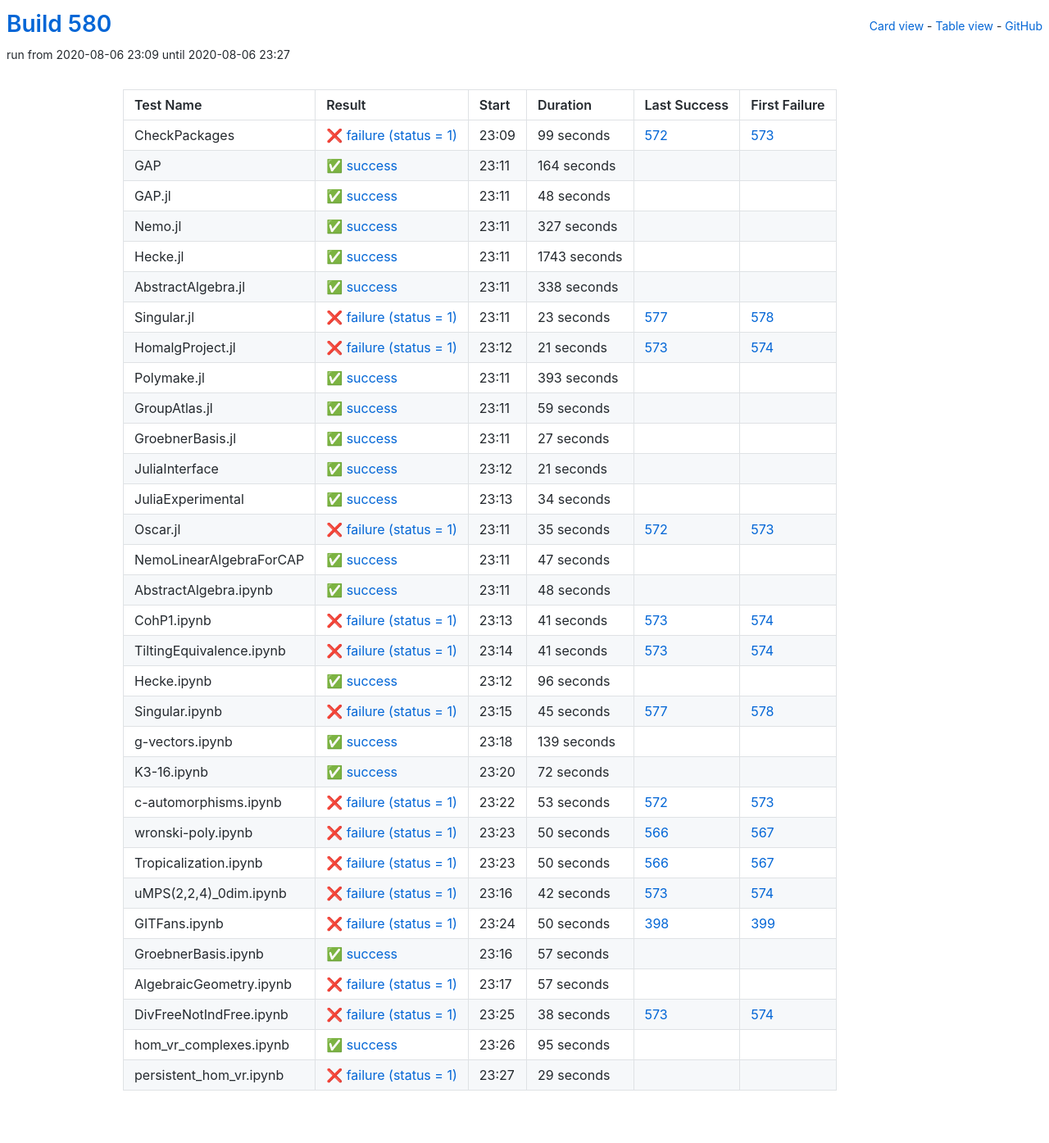
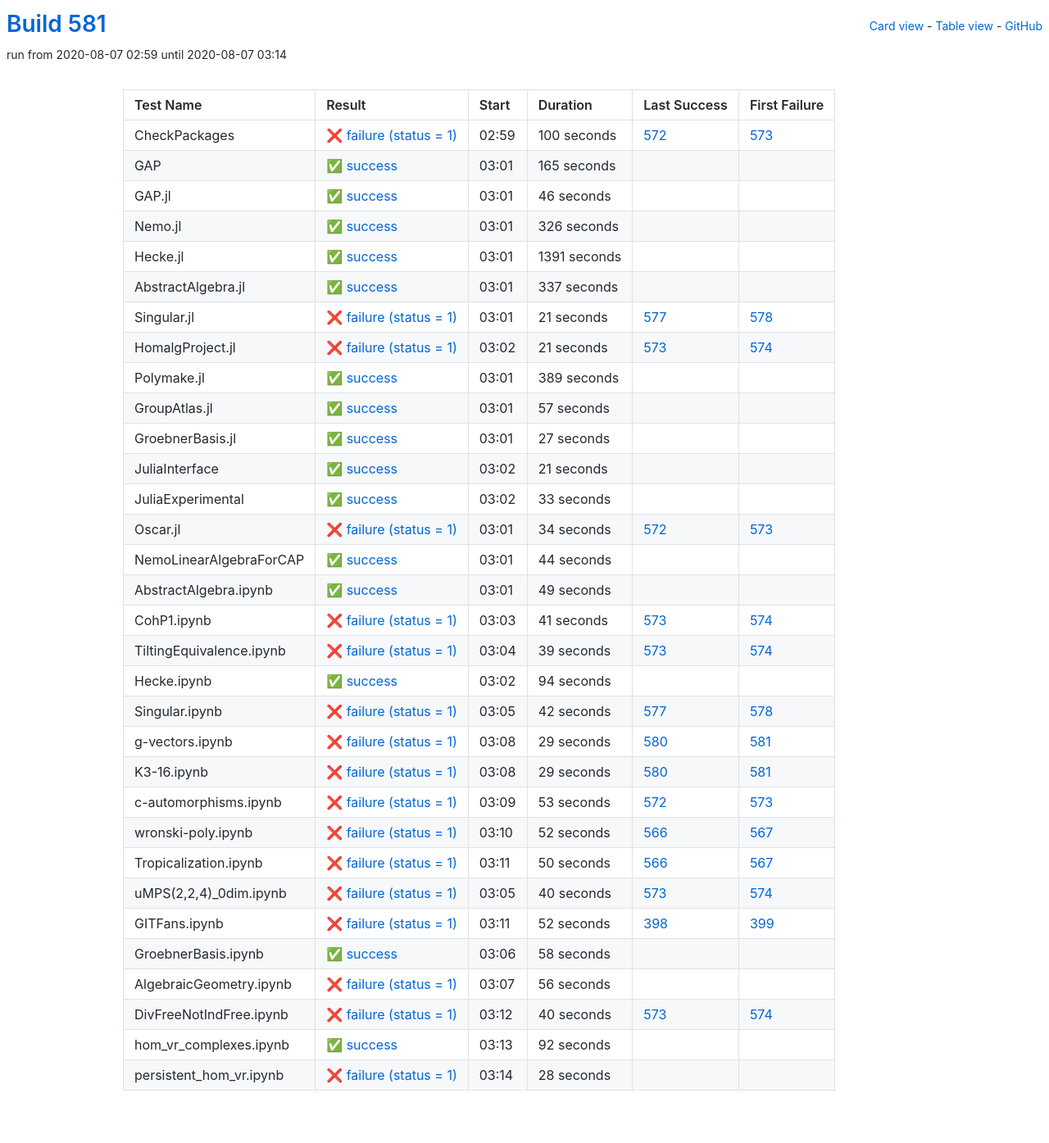
Before and after one commit to oscar-system/oscar-ci-status-stable, a Jekyll site: the page built from table.html, in a window 1280 px wide. Shown: the whole page at 82% size. Built offline with Jekyll 4.4.1, drawn with Linux system fonts in a browser that asks for light colours.

Commit message:
Build #581

```diff
--- a/_data/ci.yml
+++ b/_data/ci.yml
@@ -1,6 +1,6 @@
 ---
-build: 580
-build_url: https://oscarci.mathematik.uni-kl.de/job/oscar-stable/580/
+build: 581
+build_url: https://oscarci.mathematik.uni-kl.de/job/oscar-stable/581/
 job: oscar-stable
 organization: oscar-system
 repo: oscar-ci-status-stable
@@ -8,92 +8,92 @@ repourl: https://github.com/oscar-system/oscar-ci-status-stable
 tests:
 - name: CheckPackages
   id: checkpackages
-  log: https://oscarci.mathematik.uni-kl.de/job/oscar-stable/580/artifact/logs/build-580/CheckPackages.log
-  start: 2020-08-06 23:09
+  log: https://oscarci.mathematik.uni-kl.de/job/oscar-stable/581/artifact/logs/build-581/CheckPackages.log
+  start: 2020-08-07 02:59
   success: false
   exitcode: 1
   status: failure
-  duration: 99
+  duration: 100
   last_success: 572
   last_success_url: https://oscarci.mathematik.uni-kl.de/job/oscar-stable/572/
   first_failure: 573
   first_failure_url: https://oscarci.mathematik.uni-kl.de/job/oscar-stable/573/
 - name: GAP
   id: gap
-  log: https://oscarci.mathematik.uni-kl.de/job/oscar-stable/580/artifact/logs/build-580/GAP.log
-  start: 2020-08-06 23:11
+  log: https://oscarci.mathematik.uni-kl.de/job/oscar-stable/581/artifact/logs/build-581/GAP.log
+  start: 2020-08-07 03:01
   success: true
   exitcode: 0
   status: success
-  duration: 164
+  duration: 165
   last_success: false
   last_success_url:
   first_failure: false
   first_failure_url:
 - name: GAP.jl
   id: gap-jl
-  log: https://oscarci.mathematik.uni-kl.de/job/oscar-stable/580/artifact/logs/build-580/GAP.jl.log
-  start: 2020-08-06 23:11
+  log: https://oscarci.mathematik.uni-kl.de/job/oscar-stable/581/artifact/logs/build-581/GAP.jl.log
+  start: 2020-08-07 03:01
   success: true
   exitcode: 0
   status: success
-  duration: 48
+  duration: 46
   last_success: false
   last_success_url:
   first_failure: false
   first_failure_url:
 - name: Nemo.jl
   id: nemo-jl
-  log: https://oscarci.mathematik.uni-kl.de/job/oscar-stable/580/artifact/logs/build-580/Nemo.jl.log
-  start: 2020-08-06 23:11
+  log: https://oscarci.mathematik.uni-kl.de/job/oscar-stable/581/artifact/logs/build-581/Nemo.jl.log
+  start: 2020-08-07 03:01
   success: true
   exitcode: 0
   status: success
-  duration: 327
+  duration: 326
   last_success: false
   last_success_url:
   first_failure: false
   first_failure_url:
 - name: Hecke.jl
   id: hecke-jl
-  log: https://oscarci.mathematik.uni-kl.de/job/oscar-stable/580/artifact/logs/build-580/Hecke.jl.log
-  start: 2020-08-06 23:11
+  log: https://oscarci.mathematik.uni-kl.de/job/oscar-stable/581/artifact/logs/build-581/Hecke.jl.log
+  start: 2020-08-07 03:01
   success: true
   exitcode: 0
   status: success
-  duration: 1743
+  duration: 1391
   last_success: false
   last_success_url:
   first_failure: false
   first_failure_url:
 - name: AbstractAlgebra.jl
   id: abstractalgebra-jl
-  log: https://oscarci.mathematik.uni-kl.de/job/oscar-stable/580/artifact/logs/build-580/AbstractAlgebra.jl.log
-  start: 2020-08-06 23:11
+  log: https://oscarci.mathematik.uni-kl.de/job/oscar-stable/581/artifact/logs/build-581/AbstractAlgebra.jl.log
+  start: 2020-08-07 03:01
   success: true
   exitcode: 0
   status: success
-  duration: 338
+  duration: 337
   last_success: false
   last_success_url:
   first_failure: false
   first_failure_url:
 - name: Singular.jl
   id: singular-jl
-  log: https://oscarci.mathematik.uni-kl.de/job/oscar-stable/580/artifact/logs/build-580/Singular.jl.log
-  start: 2020-08-06 23:11
+  log: https://oscarci.mathematik.uni-kl.de/job/oscar-stable/581/artifact/logs/build-581/Singular.jl.log
+  start: 2020-08-07 03:01
   success: false
   exitcode: 1
   status: failure
-  duration: 23
+  duration: 21
   last_success: 577
   last_success_url: https://oscarci.mathematik.uni-kl.de/job/oscar-stable/577/
   first_failure: 578
   first_failure_url: https://oscarci.mathematik.uni-kl.de/job/oscar-stable/578/
 - name: HomalgProject.jl
   id: homalgproject-jl
-  log: https://oscarci.mathematik.uni-kl.de/job/oscar-stable/580/artifact/logs/build-580/HomalgProject.jl.log
-  start: 2020-08-06 23:12
+  log: https://oscarci.mathematik.uni-kl.de/job/oscar-stable/581/artifact/logs/build-581/HomalgProject.jl.log
+  start: 2020-08-07 03:02
   success: false
   exitcode: 1
   status: failure
@@ -104,32 +104,32 @@ tests:
   first_failure_url: https://oscarci.mathematik.uni-kl.de/job/oscar-stable/574/
 - name: Polymake.jl
   id: polymake-jl
-  log: https://oscarci.mathematik.uni-kl.de/job/oscar-stable/580/artifact/logs/build-580/Polymake.jl.log
-  start: 2020-08-06 23:11
+  log: https://oscarci.mathematik.uni-kl.de/job/oscar-stable/581/artifact/logs/build-581/Polymake.jl.log
+  start: 2020-08-07 03:01
   success: true
   exitcode: 0
   status: success
-  duration: 393
+  duration: 389
   last_success: false
   last_success_url:
   first_failure: false
   first_failure_url:
 - name: GroupAtlas.jl
   id: groupatlas-jl
-  log: https://oscarci.mathematik.uni-kl.de/job/oscar-stable/580/artifact/logs/build-580/GroupAtlas.jl.log
-  start: 2020-08-06 23:11
+  log: https://oscarci.mathematik.uni-kl.de/job/oscar-stable/581/artifact/logs/build-581/GroupAtlas.jl.log
+  start: 2020-08-07 03:01
   success: true
   exitcode: 0
   status: success
-  duration: 59
+  duration: 57
   last_success: false
   last_success_url:
   first_failure: false
   first_failure_url:
 - name: GroebnerBasis.jl
   id: groebnerbasis-jl
-  log: https://oscarci.mathematik.uni-kl.de/job/oscar-stable/580/artifact/logs/build-580/GroebnerBasis.jl.log
-  start: 2020-08-06 23:11
+  log: https://oscarci.mathematik.uni-kl.de/job/oscar-stable/581/artifact/logs/build-581/GroebnerBasis.jl.log
+  start: 2020-08-07 03:01
   success: true
   exitcode: 0
   status: success
@@ -140,8 +140,8 @@ tests:
   first_failure_url:
 - name: JuliaInterface
   id: juliainterface
-  log: https://oscarci.mathematik.uni-kl.de/job/oscar-stable/580/artifact/logs/build-580/JuliaInterface.log
-  start: 2020-08-06 23:12
+  log: https://oscarci.mathematik.uni-kl.de/job/oscar-stable/581/artifact/logs/build-581/JuliaInterface.log
+  start: 2020-08-07 03:02
   success: true
   exitcode: 0
   status: success
@@ -152,56 +152,56 @@ tests:
   first_failure_url:
 - name: JuliaExperimental
   id: juliaexperimental
-  log: https://oscarci.mathematik.uni-kl.de/job/oscar-stable/580/artifact/logs/build-580/JuliaExperimental.log
-  start: 2020-08-06 23:13
+  log: https://oscarci.mathematik.uni-kl.de/job/oscar-stable/581/artifact/logs/build-581/JuliaExperimental.log
+  start: 2020-08-07 03:02
   success: true
   exitcode: 0
   status: success
-  duration: 34
+  duration: 33
   last_success: false
   last_success_url:
   first_failure: false
   first_failure_url:
 - name: Oscar.jl
   id: oscar-jl
-  log: https://oscarci.mathematik.uni-kl.de/job/oscar-stable/580/artifact/logs/build-580/Oscar.jl.log
-  start: 2020-08-06 23:11
+  log: https://oscarci.mathematik.uni-kl.de/job/oscar-stable/581/artifact/logs/build-581/Oscar.jl.log
+  start: 2020-08-07 03:01
   success: false
   exitcode: 1
   status: failure
-  duration: 35
+  duration: 34
   last_success: 572
   last_success_url: https://oscarci.mathematik.uni-kl.de/job/oscar-stable/572/
   first_failure: 573
   first_failure_url: https://oscarci.mathematik.uni-kl.de/job/oscar-stable/573/
 - name: NemoLinearAlgebraForCAP
   id: nemolinearalgebraforcap
-  log: https://oscarci.mathematik.uni-kl.de/job/oscar-stable/580/artifact/logs/build-580/NemoLinearAlgebraForCAP.log
-  start: 2020-08-06 23:11
+  log: https://oscarci.mathematik.uni-kl.de/job/oscar-stable/581/artifact/logs/build-581/NemoLinearAlgebraForCAP.log
+  start: 2020-08-07 03:01
   success: true
   exitcode: 0
   status: success
-  duration: 47
+  duration: 44
   last_success: false
   last_success_url:
   first_failure: false
   first_failure_url:
 - name: AbstractAlgebra.ipynb
   id: abstractalgebra-ipynb
-  log: https://oscarci.mathematik.uni-kl.de/job/oscar-stable/580/artifact/logs/build-580/AbstractAlgebra.ipynb.log
-  start: 2020-08-06 23:11
+  log: https://oscarci.mathematik.uni-kl.de/job/oscar-stable/581/artifact/logs/build-581/AbstractAlgebra.ipynb.log
+  start: 2020-08-07 03:01
   success: true
   exitcode: 0
   status: success
-  duration: 48
+  duration: 49
   last_success: false
   last_success_url:
   first_failure: false
   first_failure_url:
 - name: CohP1.ipynb
   id: cohp1-ipynb
-  log: https://oscarci.mathematik.uni-kl.de/job/oscar-stable/580/artifact/logs/build-580/CohP1.ipynb.log
-  start: 2020-08-06 23:13
+  log: https://oscarci.mathematik.uni-kl.de/job/oscar-stable/581/artifact/logs/build-581/CohP1.ipynb.log
+  start: 2020-08-07 03:03
   success: false
   exitcode: 1
   status: failure
@@ -212,68 +212,68 @@ tests:
   first_failure_url: https://oscarci.mathematik.uni-kl.de/job/oscar-stable/574/
 - name: TiltingEquivalence.ipynb
   id: tiltingequivalence-ipynb
-  log: https://oscarci.mathematik.uni-kl.de/job/oscar-stable/580/artifact/logs/build-580/TiltingEquivalence.ipynb.log
-  start: 2020-08-06 23:14
+  log: https://oscarci.mathematik.uni-kl.de/job/oscar-stable/581/artifact/logs/build-581/TiltingEquivalence.ipynb.log
+  start: 2020-08-07 03:04
   success: false
   exitcode: 1
   status: failure
-  duration: 41
+  duration: 39
   last_success: 573
   last_success_url: https://oscarci.mathematik.uni-kl.de/job/oscar-stable/573/
   first_failure: 574
   first_failure_url: https://oscarci.mathematik.uni-kl.de/job/oscar-stable/574/
 - name: Hecke.ipynb
   id: hecke-ipynb
-  log: https://oscarci.mathematik.uni-kl.de/job/oscar-stable/580/artifact/logs/build-580/Hecke.ipynb.log
-  start: 2020-08-06 23:12
+  log: https://oscarci.mathematik.uni-kl.de/job/oscar-stable/581/artifact/logs/build-581/Hecke.ipynb.log
+  start: 2020-08-07 03:02
   success: true
   exitcode: 0
   status: success
-  duration: 96
+  duration: 94
   last_success: false
   last_success_url:
   first_failure: false
   first_failure_url:
 - name: Singular.ipynb
   id: singular-ipynb
-  log: https://oscarci.mathematik.uni-kl.de/job/oscar-stable/580/artifact/logs/build-580/Singular.ipynb.log
-  start: 2020-08-06 23:15
+  log: https://oscarci.mathematik.uni-kl.de/job/oscar-stable/581/artifact/logs/build-581/Singular.ipynb.log
+  start: 2020-08-07 03:05
   success: false
   exitcode: 1
   status: failure
-  duration: 45
+  duration: 42
   last_success: 577
   last_success_url: https://oscarci.mathematik.uni-kl.de/job/oscar-stable/577/
   first_failure: 578
   first_failure_url: https://oscarci.mathematik.uni-kl.de/job/oscar-stable/578/
 - name: g-vectors.ipynb
   id: g-vectors-ipynb
-  log: https://oscarci.mathematik.uni-kl.de/job/oscar-stable/580/artifact/logs/build-580/g-vectors.ipynb.log
-  start: 2020-08-06 23:18
-  success: true
-  exitcode: 0
-  status: success
-  duration: 139
-  last_success: false
-  last_success_url:
-  first_failure: false
-  first_failure_url:
+  log: https://oscarci.mathematik.uni-kl.de/job/oscar-stable/581/artifact/logs/build-581/g-vectors.ipynb.log
+  start: 2020-08-07 03:08
+  success: false
+  exitcode: 1
+  status: failure
+  duration: 29
+  last_success: 580
+  last_success_url: https://oscarci.mathematik.uni-kl.de/job/oscar-stable/580/
+  first_failure: 581
+  first_failure_url: https://oscarci.mathematik.uni-kl.de/job/oscar-stable/581/
 - name: K3-16.ipynb
   id: k3-16-ipynb
-  log: https://oscarci.mathematik.uni-kl.de/job/oscar-stable/580/artifact/logs/build-580/K3-16.ipynb.log
-  start: 2020-08-06 23:20
-  success: true
-  exitcode: 0
-  status: success
-  duration: 72
-  last_success: false
-  last_success_url:
-  first_failure: false
-  first_failure_url:
+  log: https://oscarci.mathematik.uni-kl.de/job/oscar-stable/581/artifact/logs/build-581/K3-16.ipynb.log
+  start: 2020-08-07 03:08
+  success: false
+  exitcode: 1
+  status: failure
+  duration: 29
+  last_success: 580
+  last_success_url: https://oscarci.mathematik.uni-kl.de/job/oscar-stable/580/
+  first_failure: 581
+  first_failure_url: https://oscarci.mathematik.uni-kl.de/job/oscar-stable/581/
 - name: c-automorphisms.ipynb
   id: c-automorphisms-ipynb
-  log: https://oscarci.mathematik.uni-kl.de/job/oscar-stable/580/artifact/logs/build-580/c-automorphisms.ipynb.log
-  start: 2020-08-06 23:22
+  log: https://oscarci.mathematik.uni-kl.de/job/oscar-stable/581/artifact/logs/build-581/c-automorphisms.ipynb.log
+  start: 2020-08-07 03:09
   success: false
   exitcode: 1
   status: failure
@@ -284,20 +284,20 @@ tests:
   first_failure_url: https://oscarci.mathematik.uni-kl.de/job/oscar-stable/573/
 - name: wronski-poly.ipynb
   id: wronski-poly-ipynb
-  log: https://oscarci.mathematik.uni-kl.de/job/oscar-stable/580/artifact/logs/build-580/wronski-poly.ipynb.log
-  start: 2020-08-06 23:23
+  log: https://oscarci.mathematik.uni-kl.de/job/oscar-stable/581/artifact/logs/build-581/wronski-poly.ipynb.log
+  start: 2020-08-07 03:10
   success: false
   exitcode: 1
   status: failure
-  duration: 50
+  duration: 52
   last_success: 566
   last_success_url: https://oscarci.mathematik.uni-kl.de/job/oscar-stable/566/
   first_failure: 567
   first_failure_url: https://oscarci.mathematik.uni-kl.de/job/oscar-stable/567/
 - name: Tropicalization.ipynb
   id: tropicalization-ipynb
-  log: https://oscarci.mathematik.uni-kl.de/job/oscar-stable/580/artifact/logs/build-580/Tropicalization.ipynb.log
-  start: 2020-08-06 23:23
+  log: https://oscarci.mathematik.uni-kl.de/job/oscar-stable/581/artifact/logs/build-581/Tropicalization.ipynb.log
+  start: 2020-08-07 03:11
   success: false
   exitcode: 1
   status: failure
@@ -308,84 +308,84 @@ tests:
   first_failure_url: https://oscarci.mathematik.uni-kl.de/job/oscar-stable/567/
 - name: uMPS(2,2,4)_0dim.ipynb
   id: umps-2-2-4-0dim-ipynb
-  log: https://oscarci.mathematik.uni-kl.de/job/oscar-stable/580/artifact/logs/build-580/uMPS-2-2-4-_0dim.ipynb.log
-  start: 2020-08-06 23:16
+  log: https://oscarci.mathematik.uni-kl.de/job/oscar-stable/581/artifact/logs/build-581/uMPS-2-2-4-_0dim.ipynb.log
+  start: 2020-08-07 03:05
   success: false
   exitcode: 1
   status: failure
-  duration: 42
+  duration: 40
   last_success: 573
   last_success_url: https://oscarci.mathematik.uni-kl.de/job/oscar-stable/573/
   first_failure: 574
   first_failure_url: https://oscarci.mathematik.uni-kl.de/job/oscar-stable/574/
 - name: GITFans.ipynb
   id: gitfans-ipynb
-  log: https://oscarci.mathematik.uni-kl.de/job/oscar-stable/580/artifact/logs/build-580/GITFans.ipynb.log
-  start: 2020-08-06 23:24
+  log: https://oscarci.mathematik.uni-kl.de/job/oscar-stable/581/artifact/logs/build-581/GITFans.ipynb.log
+  start: 2020-08-07 03:11
   success: false
   exitcode: 1
   status: failure
-  duration: 50
+  duration: 52
   last_success: 398
   last_success_url: https://oscarci.mathematik.uni-kl.de/job/oscar-stable/398/
   first_failure: 399
   first_failure_url: https://oscarci.mathematik.uni-kl.de/job/oscar-stable/399/
 - name: GroebnerBasis.ipynb
   id: groebnerbasis-ipynb
-  log: https://oscarci.mathematik.uni-kl.de/job/oscar-stable/580/artifact/logs/build-580/GroebnerBasis.ipynb.log
-  start: 2020-08-06 23:16
+  log: https://oscarci.mathematik.uni-kl.de/job/oscar-stable/581/artifact/logs/build-581/GroebnerBasis.ipynb.log
+  start: 2020-08-07 03:06
   success: true
   exitcode: 0
   status: success
-  duration: 57
+  duration: 58
   last_success: false
   last_success_url:
   first_failure: false
   first_failure_url:
 - name: AlgebraicGeometry.ipynb
   id: algebraicgeometry-ipynb
-  log: https://oscarci.mathematik.uni-kl.de/job/oscar-stable/580/artifact/logs/build-580/AlgebraicGeometry.ipynb.log
-  start: 2020-08-06 23:17
+  log: https://oscarci.mathematik.uni-kl.de/job/oscar-stable/581/artifact/logs/build-581/AlgebraicGeometry.ipynb.log
+  start: 2020-08-07 03:07
   success: false
   exitcode: 1
   status: failure
-  duration: 57
+  duration: 56
   last_success: false
   last_success_url:
   first_failure: false
   first_failure_url:
 - name: DivFreeNotIndFree.ipynb
   id: divfreenotindfree-ipynb
-  log: https://oscarci.mathematik.uni-kl.de/job/oscar-stable/580/artifact/logs/build-580/DivFreeNotIndFree.ipynb.log
-  start: 2020-08-06 23:25
+  log: https://oscarci.mathematik.uni-kl.de/job/oscar-stable/581/artifact/logs/build-581/DivFreeNotIndFree.ipynb.log
+  start: 2020-08-07 03:12
   success: false
   exitcode: 1
   status: failure
-  duration: 38
+  duration: 40
   last_success: 573
   last_success_url: https://oscarci.mathematik.uni-kl.de/job/oscar-stable/573/
   first_failure: 574
   first_failure_url: https://oscarci.mathematik.uni-kl.de/job/oscar-stable/574/
 - name: hom_vr_complexes.ipynb
   id: hom-vr-complexes-ipynb
-  log: https://oscarci.mathematik.uni-kl.de/job/oscar-stable/580/artifact/logs/build-580/hom_vr_complexes.ipynb.log
-  start: 2020-08-06 23:26
+  log: https://oscarci.mathematik.uni-kl.de/job/oscar-stable/581/artifact/logs/build-581/hom_vr_complexes.ipynb.log
+  start: 2020-08-07 03:13
   success: true
   exitcode: 0
   status: success
-  duration: 95
+  duration: 92
   last_success: false
   last_success_url:
   first_failure: false
   first_failure_url:
 - name: persistent_hom_vr.ipynb
   id: persistent-hom-vr-ipynb
-  log: https://oscarci.mathematik.uni-kl.de/job/oscar-stable/580/artifact/logs/build-580/persistent_hom_vr.ipynb.log
-  start: 2020-08-06 23:27
+  log: https://oscarci.mathematik.uni-kl.de/job/oscar-stable/581/artifact/logs/build-581/persistent_hom_vr.ipynb.log
+  start: 2020-08-07 03:14
   success: false
   exitcode: 1
   status: failure
-  duration: 29
+  duration: 28
   last_success: false
   last_success_url:
   first_failure: false
```
Also changed, not shown: README.md.
